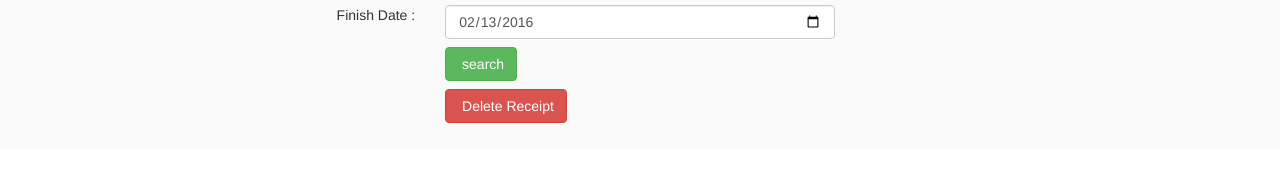
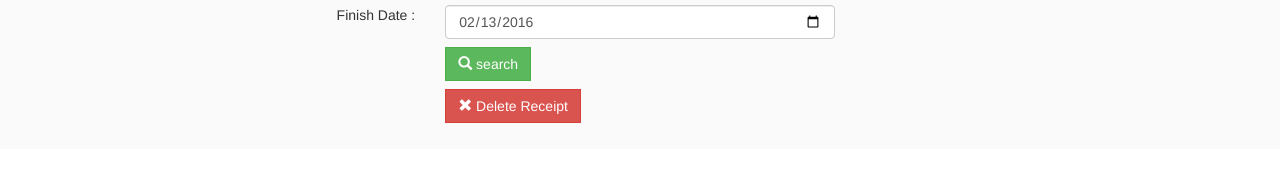
Before and after one commit to newStellar/NBR, a plain HTML site: page receipt.html in a window 1280 px wide. Shown: the part 251-424 px from the top of the page. Drawn offline with nearby package versions, Linux system fonts and the light colour scheme.

Commit message:
sharp button added

```diff
--- a/receipt.html
+++ b/receipt.html
@@ -30,6 +30,9 @@
     margin-top: 2%;
     padding: 2%;
     color : #263238;
+  }
+  .btn{
+    border-radius: 0px;
   }
 
   </style>
@@ -76,8 +79,8 @@
             <div class = "row middle-row">
 
                 <div class = "col-sm-offset-6 col-sm-3">
-                    <button class = "btn btn-success" ng-click = "getReceipt()">
-                        <span class="glyphicon glyphicon-align-search" aria-hidden="true" ></span>
+                    <button class = "btn btn-success" style ="border-radius= 0px" ng-click = "getReceipt()">
+                        <span class="glyphicon glyphicon-search" aria-hidden="true" ></span>
                         search
                     </button>
                 </div>
@@ -86,7 +89,7 @@
             <div class = "row middle-row">
                 <div class = "col-sm-offset-6 col-sm-3">
                     <button class = "btn btn-danger">
-                        <span class="glyphicon glyphicon-align-remove" aria-hidden="true"></span>
+                        <span class="glyphicon glyphicon-remove" aria-hidden="true"></span>
                         Delete Receipt
                     </button>
                 </div>
```
Also changed, not shown: index.html (+3 -0 lines).
